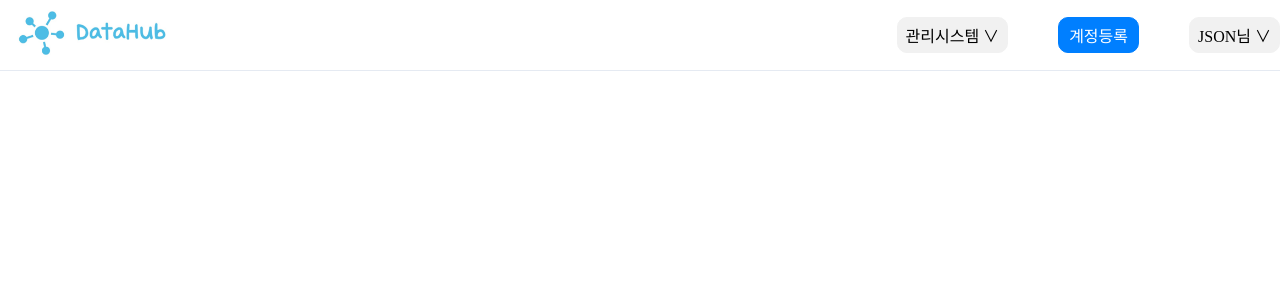
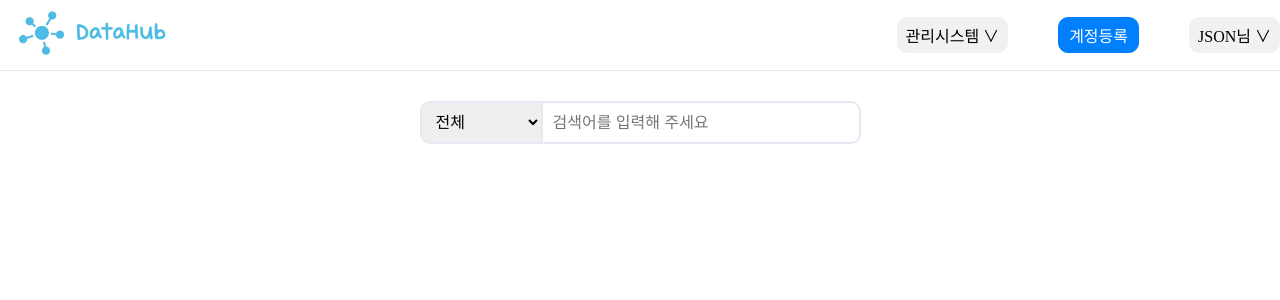
Before and after one commit to knusolution/Webui, a React (Vite) app: page /admin in a window 1280 px wide. Shown: the top 300 px of the page. Built offline with nearby package versions, Linux system fonts and the light colour scheme.

Commit message:
[Feat] 검색창 마크업 및 스타일링

```diff
--- a/src/components/Admin.jsx
+++ b/src/components/Admin.jsx
@@ -1,5 +1,6 @@
 import React from 'react';
 import Header from '@components/header/Header'
+import Search from '@components/search/Search';
 
 
 
@@ -9,7 +10,7 @@ export default function Admin() {
     return (
         <>
             <Header></Header>
-
+            <Search></Search>
 
         </>
     );
--- /dev/null
+++ b/src/components/search/Search.jsx
@@ -0,0 +1,47 @@
+import React from 'react';
+import styled from 'styled-components';
+
+const SearchFilter = styled.div`
+  display: flex;
+  justify-content: center;
+  margin: 30px 0px;
+  div {
+    display: flex;
+    justify-content: center;
+    width: 100%;
+    max-width: 1280px;
+  }
+  select {
+    border: 2px solid #e5eaf2;
+    border-right: 1px;
+    padding: 10px;
+    border-top-left-radius: 10px;
+    border-bottom-left-radius: 10px;
+    font-size: medium;
+  }
+  input {
+    border: 2px solid #e5eaf2;
+    padding: 10px;
+    border-top-right-radius: 10px;
+    border-bottom-right-radius: 10px;
+    font-size: medium;
+    width: 25%;
+  }
+`;
+
+
+export default function Search() {
+    return (
+      <SearchFilter>
+        <div>
+          <select>
+            <option>전체</option>
+            <option>업로드 일시</option>
+            <option>검토결과</option>
+            <option>상세내역</option>
+          </select>
+          <input type="search" placeholder="검색어를 입력해 주세요" />
+        </div>
+      </SearchFilter>
+    );
+}
```
